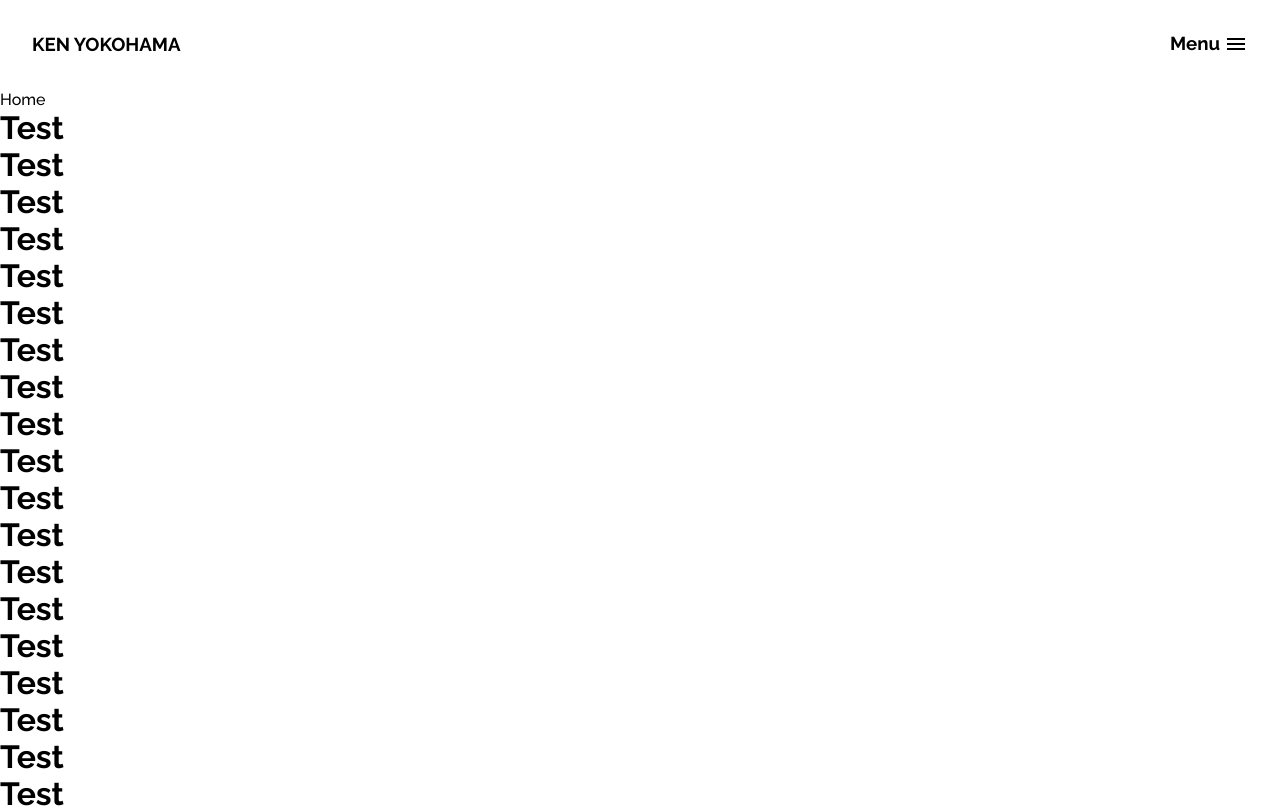
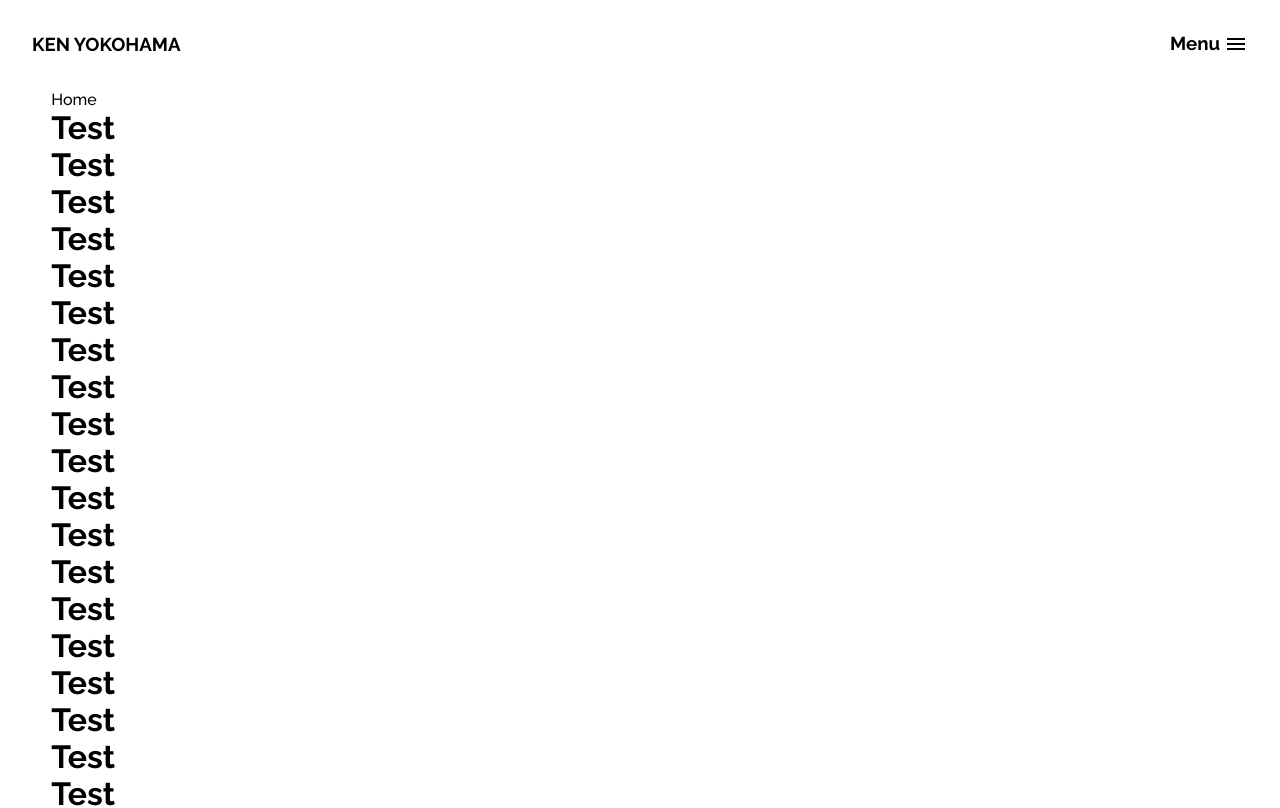
Before and after one commit to Ken-Yokohama/My-Portfolio, a React (Create React App) app: page / in a window 1280 px wide. Shown: the top 808 px of the page. Built offline with nearby package versions, Linux system fonts and the light colour scheme.

Commit message:
Added Page Container

```diff
--- a/src/index.css
+++ b/src/index.css
@@ -21,6 +21,11 @@ body {
 
 .nav-menu-item:hover {
     color: white;
+}
+
+.page-container {
+    padding-left: 4vw;
+    padding-right: 4vw;
 }
 
 /* Animation try */
--- a/src/pages/About.jsx
+++ b/src/pages/About.jsx
@@ -1,7 +1,7 @@
 import React, { useState } from "react";
 
 function About(props) {
-    return <div>About</div>;
+    return <div className="page-container">About</div>;
 }
 
 export default About;
--- a/src/pages/Contact.jsx
+++ b/src/pages/Contact.jsx
@@ -1,7 +1,7 @@
 import React, { useState } from "react";
 
 function Contact(props) {
-    return <div>Contact</div>;
+    return <div className="page-container">Contact</div>;
 }
 
 export default Contact;
--- a/src/pages/Home.jsx
+++ b/src/pages/Home.jsx
@@ -2,7 +2,7 @@ import React, { useState } from "react";
 
 function Home(props) {
     return (
-        <div>
+        <div className="page-container">
             Home
             <h1>Test</h1>
             <h1>Test</h1>
```
